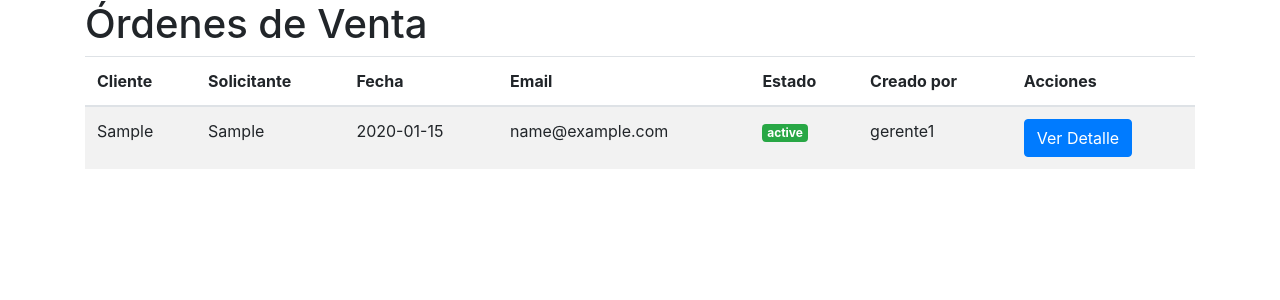
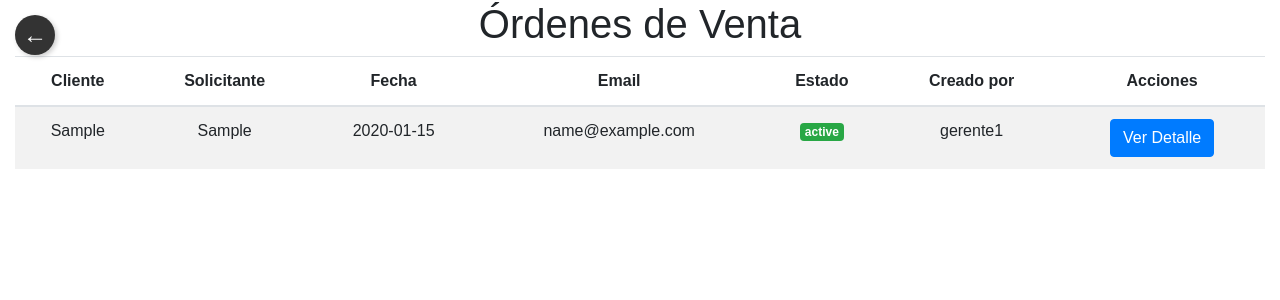
Before and after one commit to mijailmolgar123/proyecto-cotizaciones, a Flask app: page /orden_venta in a window 1280 px wide. Shown: the top 300 px of the page. Run offline with Flask 3, Linux system fonts and the light colour scheme; data comes from the database, SQL or seed files in the repository; tables that the repository leaves empty hold one stand-in row (values such as "Sample post"); some libraries are stand-ins or nearby versions.

Commit message:
Agregar boton de retroseso en todas las pantallas, siguiente paso modificar el login

```diff
--- a/app.py
+++ b/app.py
@@ -1,4 +1,3 @@
-
 from flask import Flask, request, jsonify, render_template, redirect, url_for, flash
 from flask_sqlalchemy import SQLAlchemy
 from datetime import datetime
--- /dev/null
+++ b/static/base.js
@@ -0,0 +1,10 @@
+document.addEventListener("DOMContentLoaded", function () {
+    if (document.querySelector(".back-button")) return; // Evita que se duplique el botón
+
+    let backButton = document.createElement("a");
+    backButton.href = "/gerente_dashboard";  // Redirigir a la página principal
+    backButton.classList.add("back-button");
+
+    // Insertar el botón en el body sin afectar el diseño
+    document.body.appendChild(backButton);
+});
--- a/static/style.css
+++ b/static/style.css
@@ -5,8 +5,8 @@ body {
 }
 
 .container {
-    max-width: 600px;
-    margin: 0 auto;
+    max-width: 100%;
+    overflow: hidden;
 }
 
 .login-buttons button {
@@ -17,3 +17,50 @@ body {
     font-size: 18px;
     cursor: pointer;
 }
+
+.back-button {
+    position: fixed;
+    /* Se fija en la pantalla sin alterar el diseño */
+    top: 15px;
+    left: 15px;
+    width: 40px;
+    height: 40px;
+    display: flex;
+    justify-content: center;
+    align-items: center;
+    font-size: 24px;
+    /* Asegura que la flecha sea visible */
+    text-decoration: none;
+    color: white;
+    /* Asegura que la flecha sea blanca */
+    background: #333;
+    /* Fondo oscuro */
+    border-radius: 50%;
+    box-shadow: 2px 2px 5px rgba(0, 0, 0, 0.2);
+    z-index: 9999;
+    cursor: pointer;
+    border: none;
+}
+
+/* Cambio de color al pasar el mouse */
+.back-button:hover {
+    background: #555;
+}
+
+/* Asegurar que haya una flecha dentro del botón */
+.back-button::before {
+    content: "←";
+    /* Agrega la flecha */
+    font-weight: bold;
+    color: white;
+    /* Asegura que la flecha sea visible */
+}
+
+/* Asegurar que el body no se expanda */
+html,
+body {
+    overflow-x: hidden;
+    overflow-y: auto;
+    margin: 0;
+    padding: 0;
+}
--- a/templates/cotizaciones_dashboard.html
+++ b/templates/cotizaciones_dashboard.html
@@ -124,6 +124,9 @@
     <script src="https://cdn.jsdelivr.net/npm/@popperjs/core@2.9.2/dist/umd/popper.min.js"></script>
     <script src="https://stackpath.bootstrapcdn.com/bootstrap/4.5.2/js/bootstrap.min.js"></script>
     <script src="{{ url_for('static', filename='cotizaciones.js') }}"></script>
+    <script src="{{ url_for('static', filename='base.js') }}"></script>
+    <link rel="stylesheet" href="{{ url_for('static', filename='style.css') }}">
+
 
 </body>
 
--- a/templates/edicion_productos.html
+++ b/templates/edicion_productos.html
@@ -46,6 +46,10 @@
     </div>
     <script src="https://code.jquery.com/jquery-3.5.1.min.js"></script>
     <script src="{{ url_for('static', filename='edicion_productos.js') }}"></script>
+    <script src="{{ url_for('static', filename='base.js') }}"></script>
+    <link rel="stylesheet" href="{{ url_for('static', filename='style.css') }}">
+
+
 </body>
 
 </html>
--- a/templates/guias_remision.html
+++ b/templates/guias_remision.html
@@ -72,6 +72,9 @@
     <script src="https://code.jquery.com/jquery-3.5.1.min.js"></script>
     <script src="{{ url_for('static', filename='guias_remision.js') }}"></script>
     <script src="https://stackpath.bootstrapcdn.com/bootstrap/4.5.2/js/bootstrap.bundle.min.js"></script>
+    <script src="{{ url_for('static', filename='base.js') }}"></script>
+    <link rel="stylesheet" href="{{ url_for('static', filename='style.css') }}">
+
 </body>
 
 </html>
--- a/templates/orden_venta.html
+++ b/templates/orden_venta.html
@@ -137,6 +137,8 @@
 
     <!-- Archivo JS personalizado -->
     <script src="{{ url_for('static', filename='orden_venta.js') }}"></script>
+    <script src="{{ url_for('static', filename='base.js') }}"></script>
+    <link rel="stylesheet" href="{{ url_for('static', filename='style.css') }}">
 </body>
 
 </html>
--- a/templates/verificacion_cotizacion.html
+++ b/templates/verificacion_cotizacion.html
@@ -70,6 +70,8 @@
     <script src="https://cdn.jsdelivr.net/npm/@popperjs/core@2.9.2/dist/umd/popper.min.js"></script>
     <script src="https://stackpath.bootstrapcdn.com/bootstrap/4.5.2/js/bootstrap.min.js"></script>
     <script src="{{ url_for('static', filename='verificacion_cotizacion.js') }}"></script>
+    <script src="{{ url_for('static', filename='base.js') }}"></script>
+    <link rel="stylesheet" href="{{ url_for('static', filename='style.css') }}">
 </body>
 
 </html>
```
